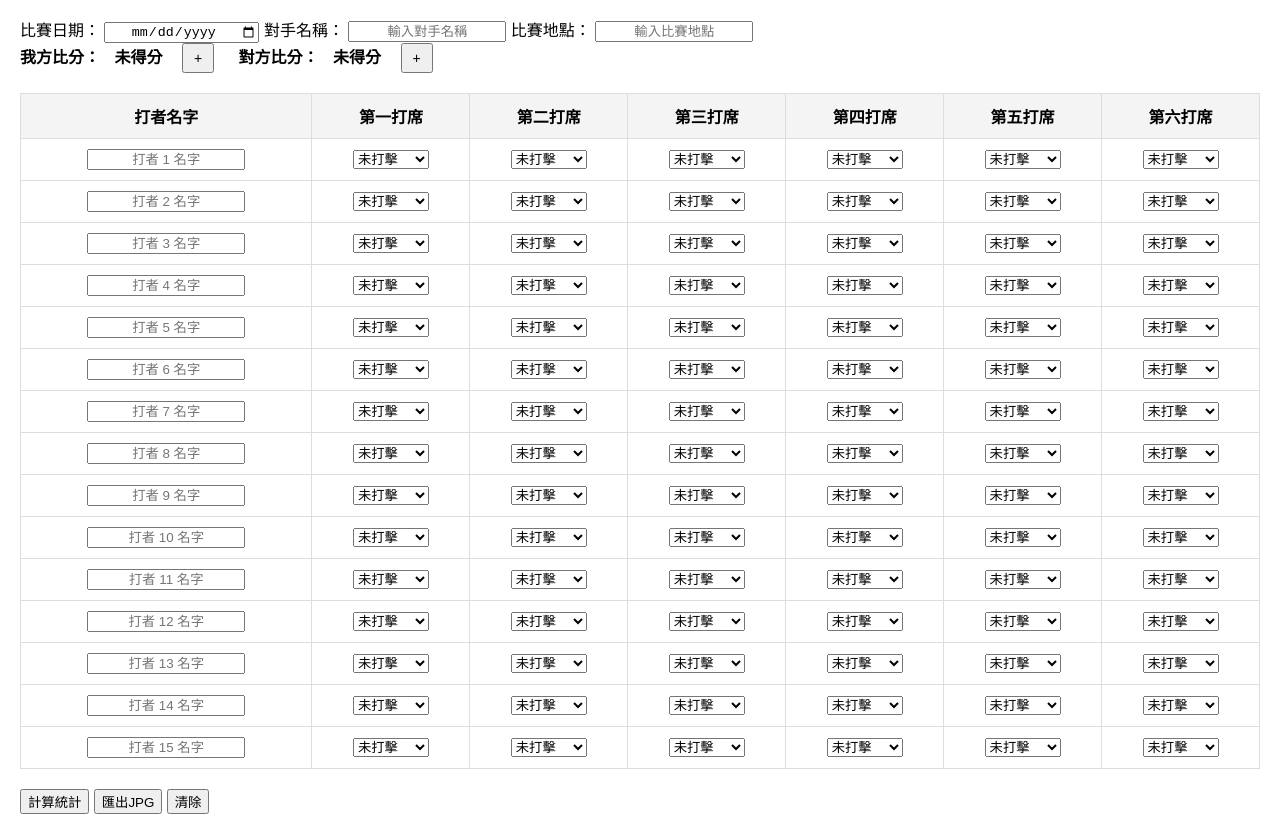
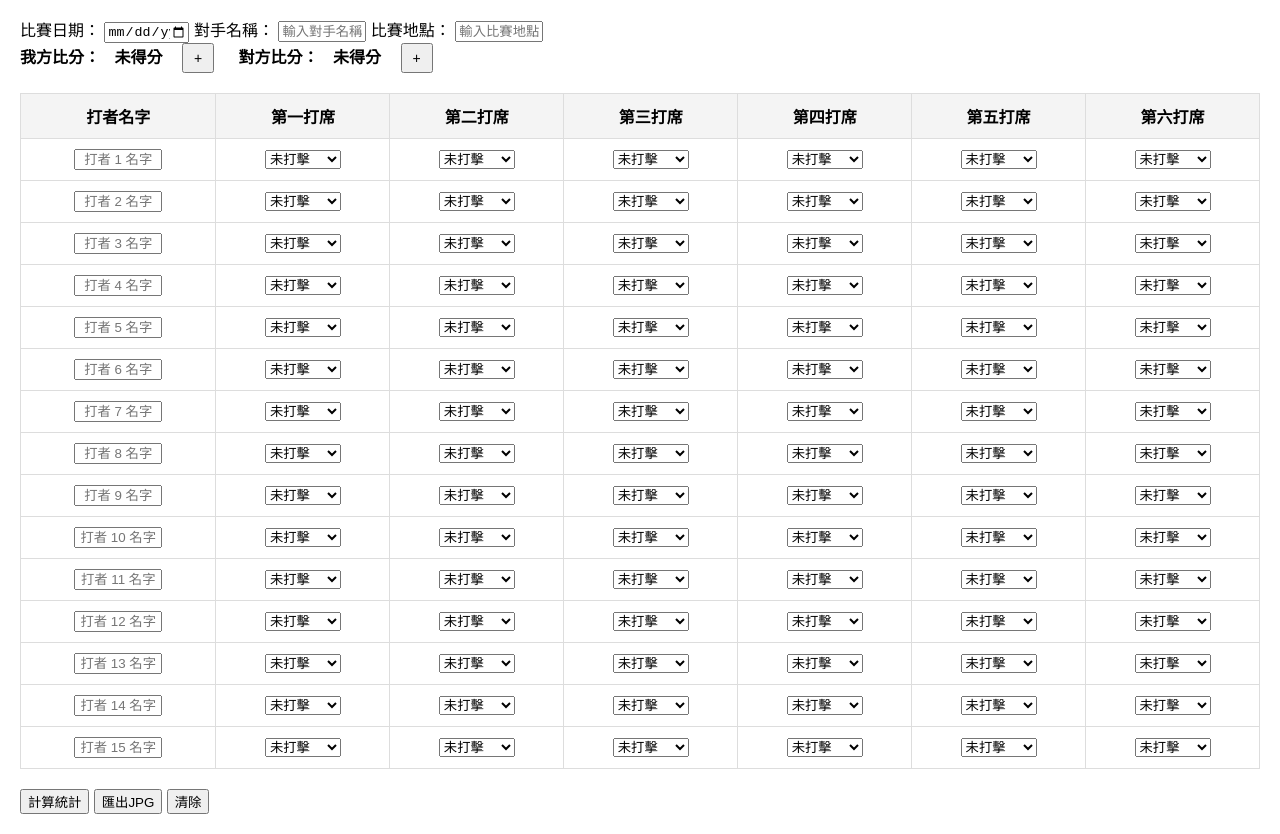
Before and after one commit to YKC1117/hitter, a plain HTML site: page index.html in a window 1280 px wide. Shown: the part 58-892 px from the top of the page. Drawn offline with nearby package versions, Linux system fonts and the light colour scheme.

Commit message:
Update index.html

```diff
--- a/index.html
+++ b/index.html
@@ -24,7 +24,7 @@
             background-color: #f4f4f4;
         }
         input[type="text"], input[type="date"] {
-            width: 150px;
+            width: 80px;
             text-align: center;
         }
         #score-container {
```
